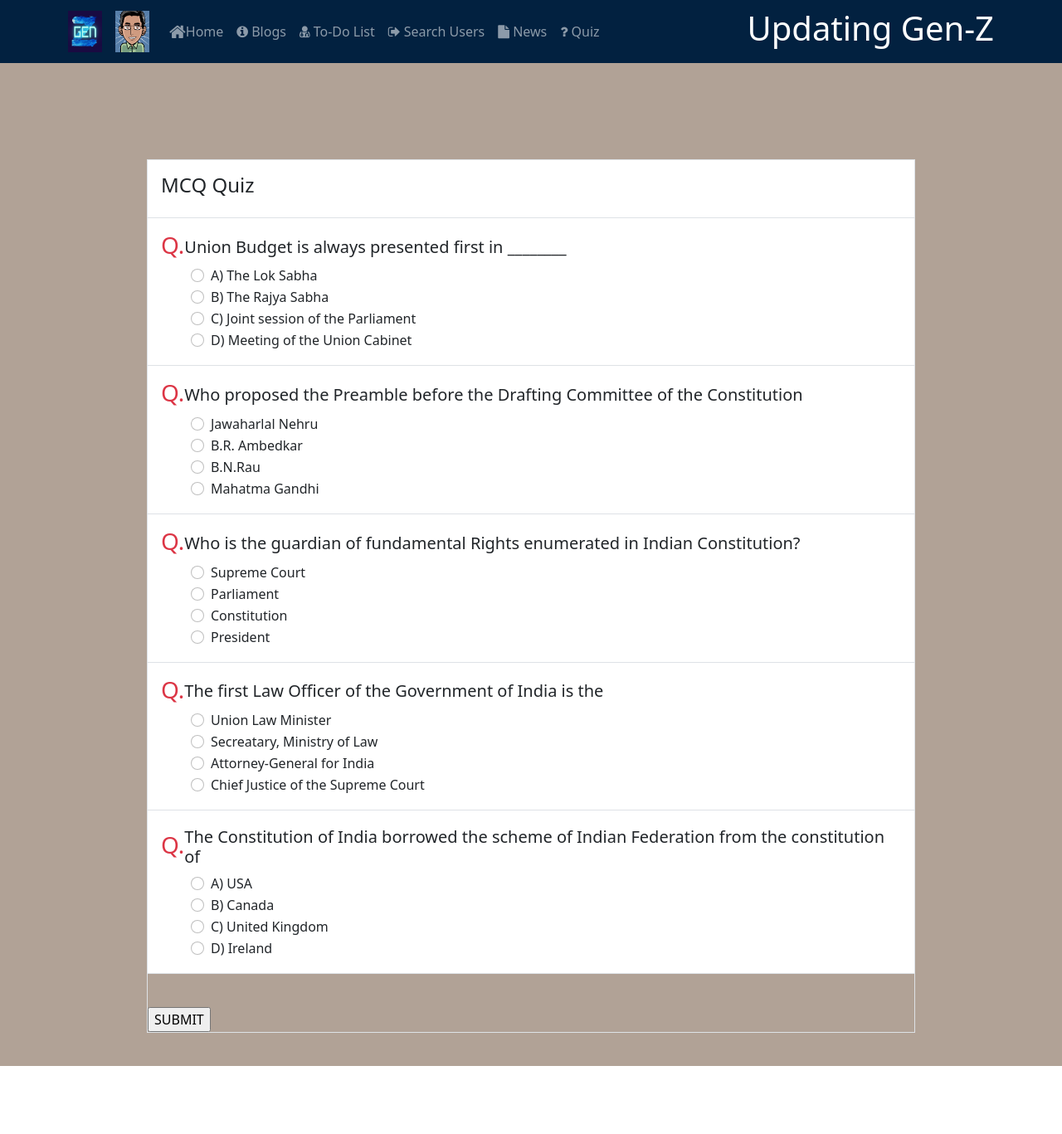
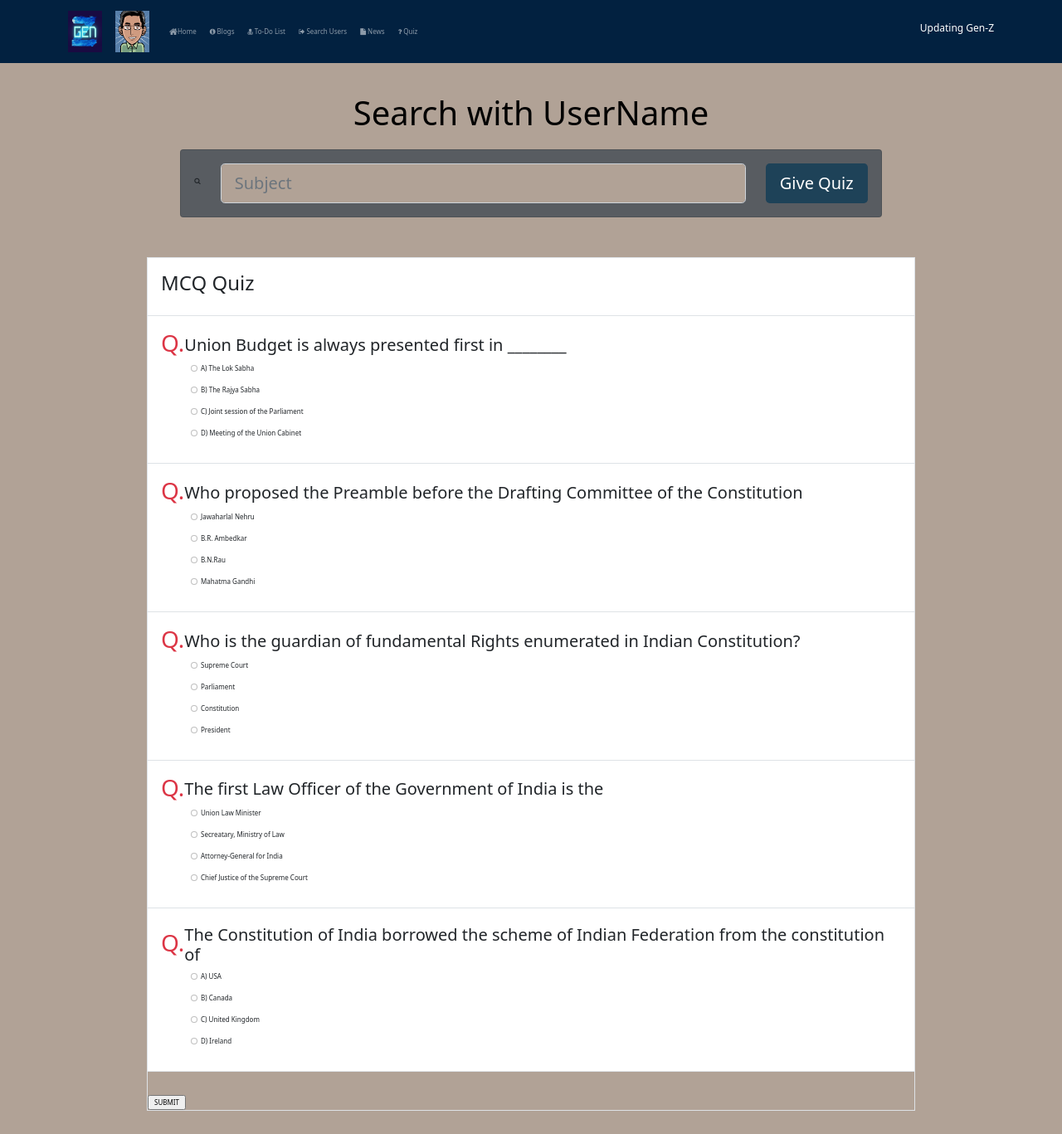
Before and after one commit to riya-ingale/Updating-Gen-Z, a Flask app: page /submitquiz in a window 1280 px wide. Shown: the whole page at 83% size. Before the commit the page ends 1285 px from the top, so only its background shows below. Run offline with Flask 2, Linux system fonts and the light colour scheme; data comes from the database, SQL or seed files in the repository; some libraries are stand-ins or nearby versions.

Commit message:
Front End Done-Samiksha

```diff
--- a/Static/Css/quiz.css
+++ b/Static/Css/quiz.css
@@ -1,5 +1,6 @@
 body {
     background: #B1A296;
+    font-size: 0.5em;
 }
 
 label.radio {
--- a/Templates/quiz.html
+++ b/Templates/quiz.html
@@ -40,7 +40,7 @@
 	                </ul>
 	            </div>
 	            <div>
-	             <h1 style="color: white;"> Updating Gen-Z</h1>
+	             <h1 style="color: white;font-size: 1.5em;"> Updating Gen-Z</h1>
 	            </div>
 	        </div>
 	    </nav>
@@ -49,6 +49,29 @@
     <p><br></p>
     <p><br></p>
     <p><br></p>
+    <div class="row justify-content-center">
+        <div class="col-12 col-md-10 col-lg-8">
+          <h1 style="color: #000;text-align: center;">Search with UserName</h1><br>
+            <form class="card card-sm" style="background-color: #585C61;" method="POST">
+                <div class="card-body row no-gutters align-items-center">
+
+                    <div class="col-auto">
+                        <i class="fa fa-search h4 text-body" style="color: #fff;"></i>
+                    </div>
+                    <!--end of col-->
+                    <div class="col">
+                        <input class="form-control form-control-lg form-control-borderless" name="query" type="search" placeholder="Subject" style="background-color: #B1A296;">
+                    </div>
+                    <!--end of col-->
+                    <div class="col-auto">
+                        <button class="btn btn-lg " type="submit" formaction="/searchusers" style="background-color: #1E4258;color: #fff;">Give Quiz</button>
+                    </div>
+                    <!--end of col-->
+                </div>
+            </form>
+        </div>
+        <!--end of col-->
+    </div>
     <div class="container mt-5" style="margin-top: 500px;">
         <div class="d-flex justify-content-center row">
             <div class="col-md-10 col-lg-10">
--- a/Templates/search.html
+++ b/Templates/search.html
@@ -44,7 +44,7 @@
 	    </nav>
 	</header>
     <p><br></p>
-    <div class="row justify-content-center">
+    <div class="row justify-content-center" style="margin-top: 100px;">
         <div class="col-12 col-md-10 col-lg-8">
           <h1 style="color: #000;text-align: center;">Search with UserName</h1><br>
             <form class="card card-sm" style="background-color: #585C61;" method="POST">
@@ -55,7 +55,7 @@
                     </div>
                     <!--end of col-->
                     <div class="col">
-                        <input class="form-control form-control-lg form-control-borderless" name="query" type="search" placeholder="Search topics or keywords" style="background-color: #B1A296;">
+                        <input class="form-control form-control-lg form-control-borderless" name="query" type="search" placeholder="UserName" style="background-color: #B1A296;">
                     </div>
                     <!--end of col-->
                     <div class="col-auto">
```
